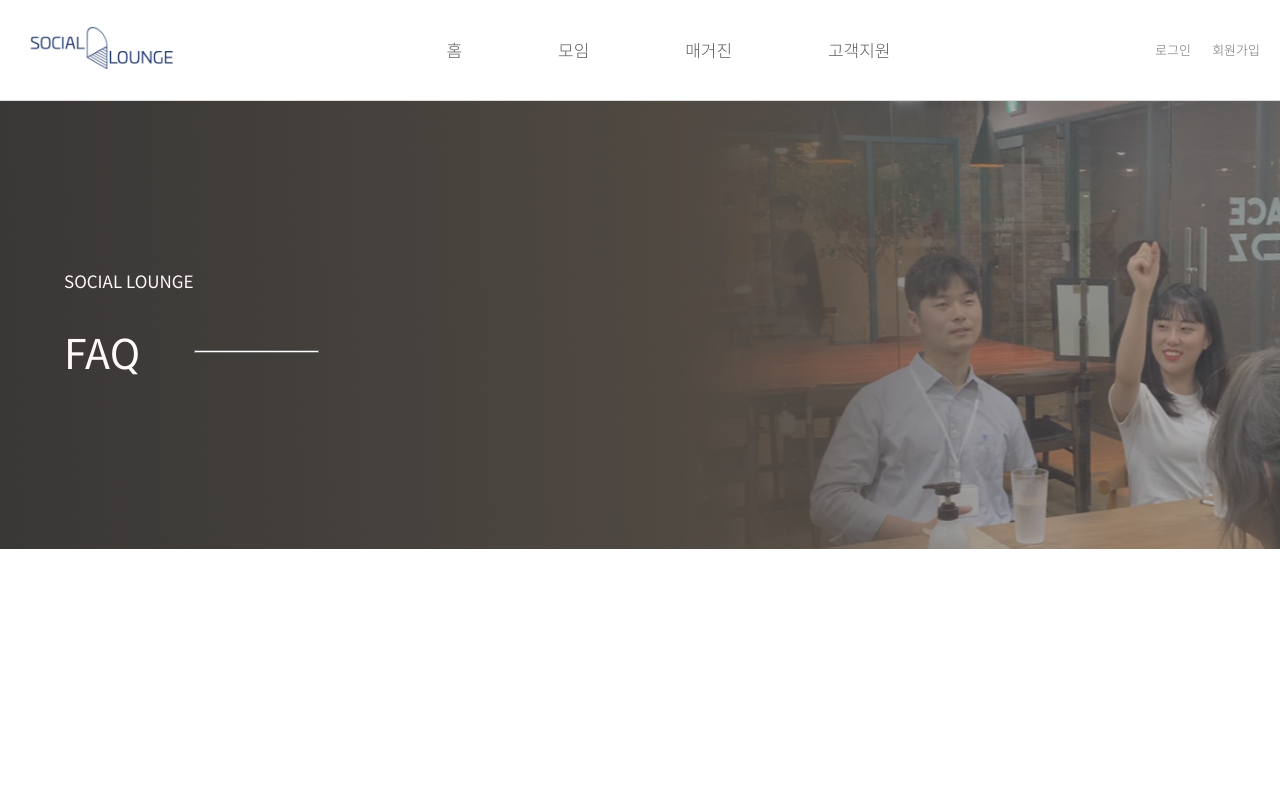
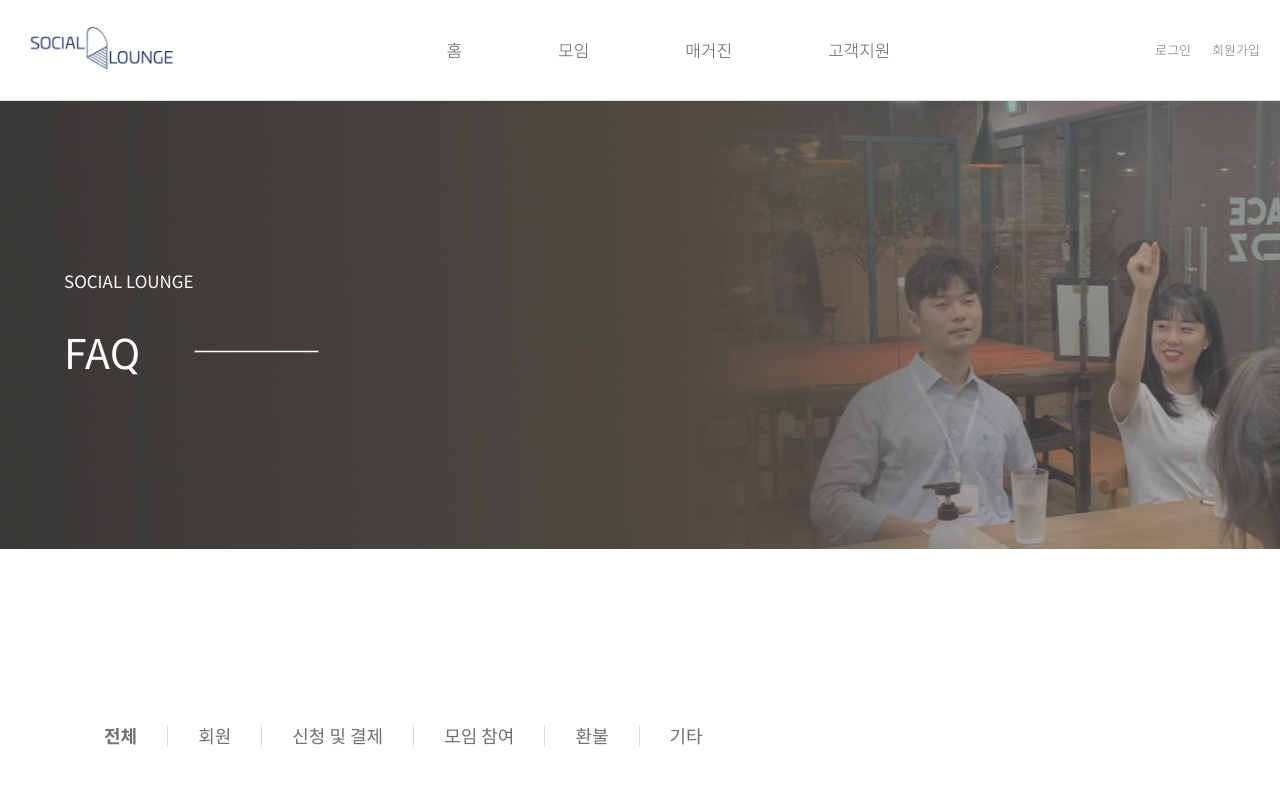
Before and after one commit to openkmj/sociallounge-web, a React (Create React App) app: page /faq in a window 1280 px wide. Shown: the top 800 px of the page. Built offline with nearby package versions, Linux system fonts and the light colour scheme; no server answers.

Commit message:
FAQ 페이지 수정, tab 추가

```diff
--- a/src/App.css
+++ b/src/App.css
@@ -8,6 +8,12 @@
 }
 .notice-page-wrapper {
   padding-top: 160px;
+}
+.faq-page-wrapper {
+  padding-top: 130px;
+}
+.faq-page-tab {
+  margin: 20px 10px;
 }
 .login-page-container {
   width: 100%;
--- a/src/components/common/NoticeTable/NoticeTable.css
+++ b/src/components/common/NoticeTable/NoticeTable.css
@@ -24,7 +24,7 @@
 }
 .notice-table-item-title {
   display: flex;
-  padding: 20px 70px 20px 0px;
+  padding: 20px 40px 20px 0px;
   justify-content: space-between;
   align-items: center;
 }
@@ -35,7 +35,6 @@
 .notice-table-item-title-date {
   width: 140px;
   border-right: 1px solid #707070;
-  margin-right: 20px;
   text-align: center;
   font-weight: normal;
 }
@@ -51,14 +50,14 @@
   background-color: #dcdcdc;
   border-radius: 8px;
   padding: 6px 12px;
-  margin-left: 12px;
+  margin-left: 32px;
 }
 .notice-table-item-title-text {
   margin-left: 18px;
   text-overflow: ellipsis;
   white-space: nowrap;
   word-wrap: normal;
-  width: 600px;
+  max-width: 1000px;
   overflow: hidden;
 }
 .slide-down {
--- a/src/components/common/NoticeTable/NoticeTable.js
+++ b/src/components/common/NoticeTable/NoticeTable.js
@@ -5,11 +5,13 @@ import Pagination from "../Pagination/Pagination";
 function NoticeTable(props) {
   const [active, setActive] = React.useState(-1);
   const [currentPage, setCurrentPage] = React.useState(0);
-  const totalPage = parseInt((props.data.length - 1) / 10) + 1;
-  // const totalPage = 8;
+  const [totalPage, setTotalPage] = React.useState(1);
   const [currentData, setCurrentData] = React.useState([]);
   React.useEffect(() => {
     setCurrentData(props.data.slice(0, 10));
+    setActive(-1);
+    setCurrentPage(0);
+    setTotalPage(parseInt((props.data.length - 1) / 10) + 1);
   }, [props.data]);
   const setPage = (index) => {
     if (index >= 0 && index < totalPage) {
@@ -72,9 +74,9 @@ function NoticeTable(props) {
               }}
             >
               {index === active ? (
-                <img src="img/icon/ic-up.png" />
+                <img src="img/icon/ic-up.png" alt="up" />
               ) : (
-                <img src="img/icon/ic-down.png" />
+                <img src="img/icon/ic-down.png" alt="down" />
               )}
             </button>
           </div>
--- /dev/null
+++ b/src/components/common/Tab/Tab.css
@@ -0,0 +1,19 @@
+.tab-container {
+  padding: 10px 0;
+}
+.tab-list {
+  display: flex;
+  line-height: 1.2;
+}
+.tab-item {
+  font-size: 18px;
+  color: #707070;
+  cursor: pointer;
+  padding: 0 30px;
+}
+.tab-item + .tab-item {
+  border-left: solid 1px #dcdcdc;
+}
+.tab-item.active {
+  font-weight: bold;
+}
--- /dev/null
+++ b/src/components/common/Tab/Tab.js
@@ -0,0 +1,26 @@
+import React from "react";
+import "./Tab.css";
+
+function Tab(props) {
+  return (
+    <div className="tab-container">
+      <ul className="tab-list">
+        {props.tabs.map((item, index) => (
+          <li
+            onClick={() => {
+              props.setTab(index);
+            }}
+            className={
+              props.currentTab === index ? "tab-item active" : "tab-item"
+            }
+            key={index}
+          >
+            {item}
+          </li>
+        ))}
+      </ul>
+    </div>
+  );
+}
+
+export default Tab;
--- a/src/pages/FaqPage.js
+++ b/src/pages/FaqPage.js
@@ -2,9 +2,28 @@ import React from "react";
 import axios from "axios";
 import TitleSection from "../components/common/TitleSection/TitleSection";
 import NoticeTable from "../components/common/NoticeTable/NoticeTable";
+import Tab from "../components/common/Tab/Tab";
 
 function FaqPage() {
   const [faqList, setFaqList] = React.useState([]);
+  const [currentFaqList, setCurrentFaqList] = React.useState([]);
+  const tabs = ["전체", "회원", "신청 및 결제", "모임 참여", "환불", "기타"];
+  const [currentTab, setCurrentTab] = React.useState(0);
+  const setTab = (index) => {
+    setCurrentTab(index);
+    if (index === 0) {
+      setCurrentFaqList(faqList);
+    } else {
+      var _faqList = [];
+      for (var i = 0; i < faqList.length; i++) {
+        if (faqList[i].type === index) {
+          _faqList.push(faqList[i]);
+        }
+      }
+      setCurrentFaqList(_faqList);
+    }
+    // window.scrollTo(0, 600);
+  };
   React.useEffect(() => {
     axios
       .get("/faq")
@@ -14,6 +33,14 @@ function FaqPage() {
           result.data.data.map((item) => ({
             title: item.faqTitle,
             desc: item.faqDesc,
+            type: item.faqType,
+          }))
+        );
+        setCurrentFaqList(
+          result.data.data.map((item) => ({
+            title: item.faqTitle,
+            desc: item.faqDesc,
+            type: item.faqType,
           }))
         );
       })
@@ -24,8 +51,11 @@ function FaqPage() {
   return (
     <div className="page-container">
       <TitleSection title="FAQ" />
-      <div className="page-wrapper notice-page-wrapper">
-        <NoticeTable data={faqList} iconText={"Q"} />
+      <div className="page-wrapper faq-page-wrapper">
+        <div className="faq-page-tab">
+          <Tab currentTab={currentTab} setTab={setTab} tabs={tabs} />
+        </div>
+        <NoticeTable data={currentFaqList} iconText={"Q"} />
       </div>
     </div>
   );
```
